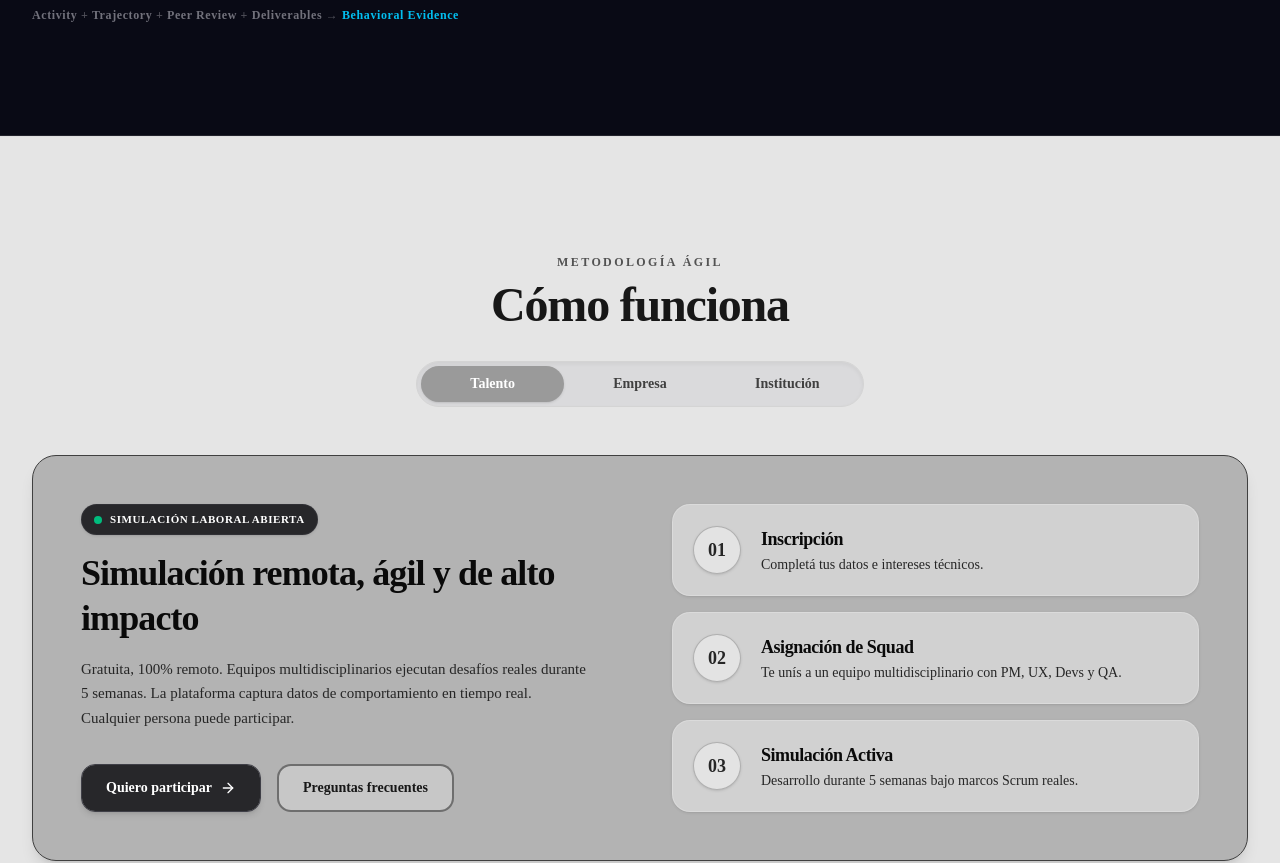
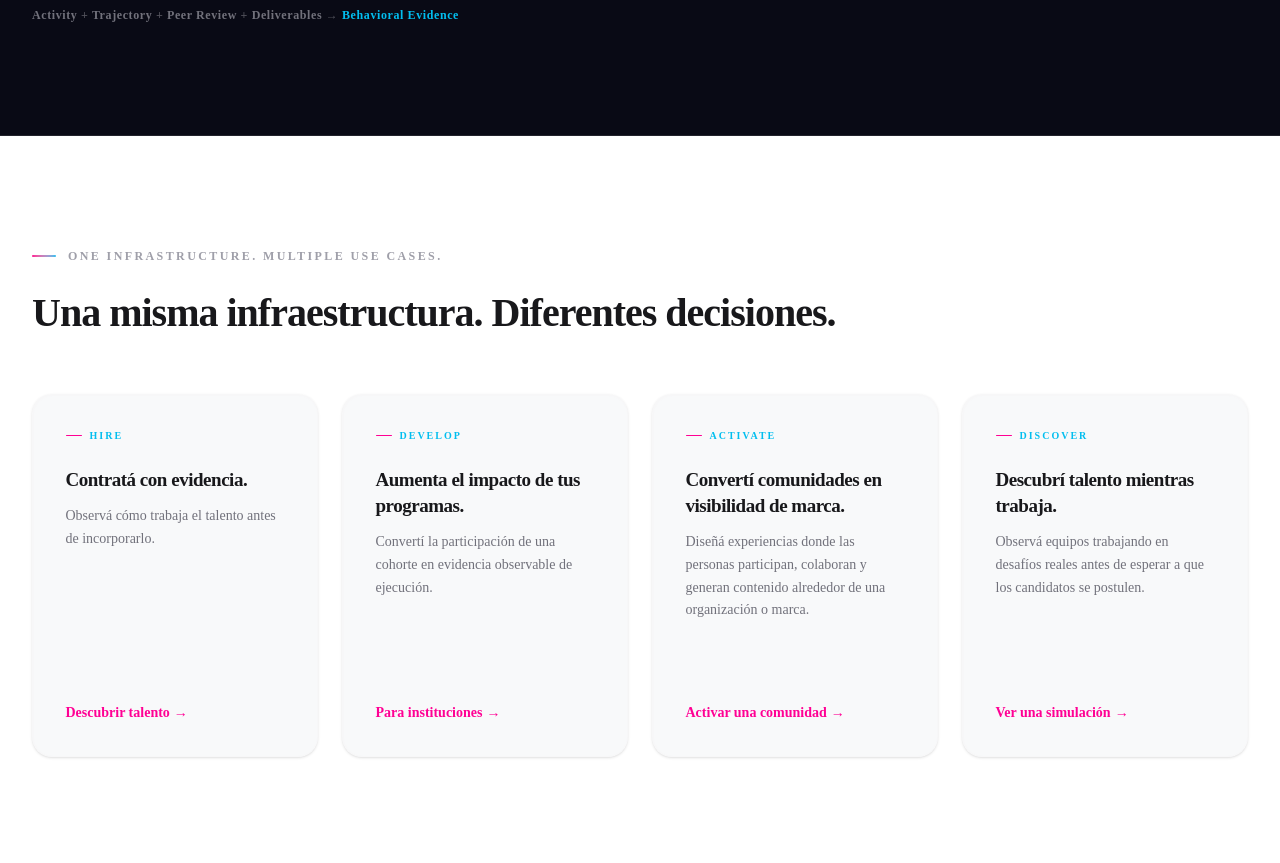
Before and after one commit to No-Country-simulation/fellowship-web-tm, a Next.js app in the folder frontend/: page / in a window 1280 px wide. Shown: the part 3560-4423 px from the top of the page. Built offline with nearby package versions, Linux system fonts and the light colour scheme.

Commit message:
feat: se agrega CasosDeUso.tsx

```diff
--- a/frontend/app/page.tsx
+++ b/frontend/app/page.tsx
@@ -4,6 +4,7 @@ import ShowcaseSection from "@/components/organisms/ShowcaseSection";
 import ParadigmaSection from "@/components/organisms/ParadigmaSection";
 import QuePuedeSimularse from "@/components/sections/QuePuedeSimularse";
 import EvidenciaConductual from "@/components/sections/EvidenciaConductual";
+import CasosDeUso from "@/components/sections/CasosDeUso";
 import ComoFunciona from "@/components/sections/ComoFunciona";
 import CasoOracle from "@/components/sections/CasoOracle";
 import Testimonios from "@/components/sections/Testimonios";
@@ -18,6 +19,7 @@ export default function Home() {
       <ParadigmaSection />
       <QuePuedeSimularse />
       <EvidenciaConductual />
+      <CasosDeUso />
       <ComoFunciona />
       <CasoOracle />
       <Testimonios />
--- /dev/null
+++ b/frontend/components/sections/CasosDeUso.tsx
@@ -0,0 +1,117 @@
+import React from "react";
+
+interface CardItem {
+  id: string;
+  badge: string;
+  title: string;
+  description: string;
+  linkText: string;
+  href: string;
+  highlighted?: boolean;
+}
+
+const useCases: CardItem[] = [
+  {
+    id: "hire",
+    badge: "HIRE",
+    title: "Contratá con evidencia.",
+    description: "Observá cómo trabaja el talento antes de incorporarlo.",
+    linkText: "Descubrir talento",
+    href: "#",
+  },
+  {
+    id: "develop",
+    badge: "DEVELOP",
+    title: "Aumenta el impacto de tus programas.",
+    description: "Convertí la participación de una cohorte en evidencia observable de ejecución.",
+    linkText: "Para instituciones",
+    href: "#",
+  },
+  {
+    id: "activate",
+    badge: "ACTIVATE",
+    title: "Convertí comunidades en visibilidad de marca.",
+    description: "Diseñá experiencias donde las personas participan, colaboran y generan contenido alrededor de una organización o marca.",
+    linkText: "Activar una comunidad",
+    href: "#",
+  },
+  {
+    id: "discover",
+    badge: "DISCOVER",
+    title: "Descubrí talento mientras trabaja.",
+    description: "Observá equipos trabajando en desafíos reales antes de esperar a que los candidatos se postulen.",
+    linkText: "Ver una simulación",
+    href: "#",
+  },
+];
+
+export default function CasosDeUso() {
+  return (
+    <section
+      id="casos-de-uso"
+      className="w-full bg-white py-20 md:py-28 text-zinc-900 border-b border-zinc-100"
+    >
+      <div className="w-full max-w-7xl mx-auto px-4 md:px-8">
+
+        {/* Section Badge with gradient line */}
+        <div className="flex items-center gap-3 mb-6 select-none">
+          <div className="h-[2px] w-6 bg-gradient-to-r from-[#FF0094] to-[#02BEEF] rounded-full shrink-0" />
+          <span className="text-xs font-bold tracking-[0.2em] text-zinc-400 uppercase">
+            ONE INFRASTRUCTURE. MULTIPLE USE CASES.
+          </span>
+        </div>
+
+        {/* Section Header */}
+        <div className="mb-14">
+          <h2 className="text-3xl md:text-[40px] font-bold text-zinc-900 tracking-tight leading-tight max-w-4xl">
+            Una misma infraestructura. Diferentes decisiones.
+          </h2>
+        </div>
+
+        {/* Cards Grid */}
+        <div className="grid grid-cols-1 md:grid-cols-2 lg:grid-cols-4 gap-6">
+          {useCases.map((item) => (
+            <div
+              key={item.id}
+              className="p-[1.5px] bg-zinc-200/30 hover:bg-gradient-to-br hover:from-[#FF0094] hover:to-[#02BEEF] rounded-[20px] shadow-sm hover:shadow-xl transition-all duration-300 flex group"
+            >
+              <div className="bg-[#f8f9fa] group-hover:bg-white rounded-[19px] p-6 md:p-8 flex flex-col justify-between h-[360px] w-full transition-all duration-300">
+                <div>
+                  {/* Badge */}
+                  <div className="flex items-center gap-2 mb-6 select-none">
+                    <div className="h-[1.5px] w-4 bg-[#FF0094] rounded-full shrink-0" />
+                    <span className="text-[10px] font-bold tracking-[0.2em] text-[#02BEEF] uppercase">
+                      {item.badge}
+                    </span>
+                  </div>
+
+                  {/* Title & Desc */}
+                  <h3 className="text-lg md:text-[19px] font-bold text-zinc-900 tracking-tight leading-snug">
+                    {item.title}
+                  </h3>
+                  <p className="text-xs md:text-sm text-zinc-500 leading-relaxed mt-3">
+                    {item.description}
+                  </p>
+                </div>
+
+                {/* Link */}
+                <div>
+                  <a
+                    href={item.href}
+                    className="text-xs md:text-sm font-bold text-[#FF0094] hover:underline inline-flex items-center gap-1 group/link"
+                  >
+                    {item.linkText}
+                    <span className="transform translate-x-0 group-hover/link:translate-x-1 transition-transform duration-200">
+                      →
+                    </span>
+                  </a>
+                </div>
+              </div>
+            </div>
+          ))}
+        </div>
+
+      </div>
+    </section>
+  );
+}
```
